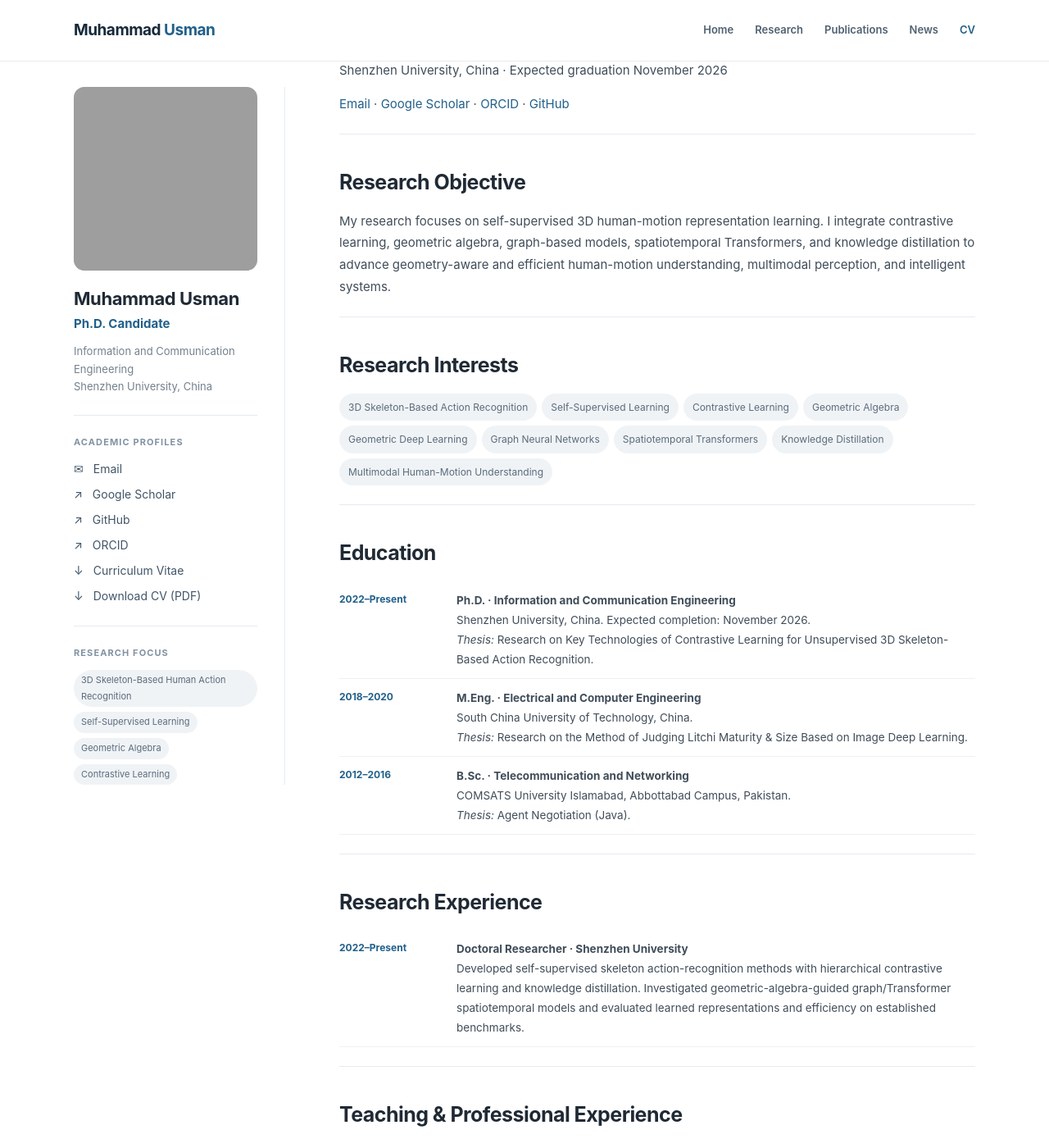
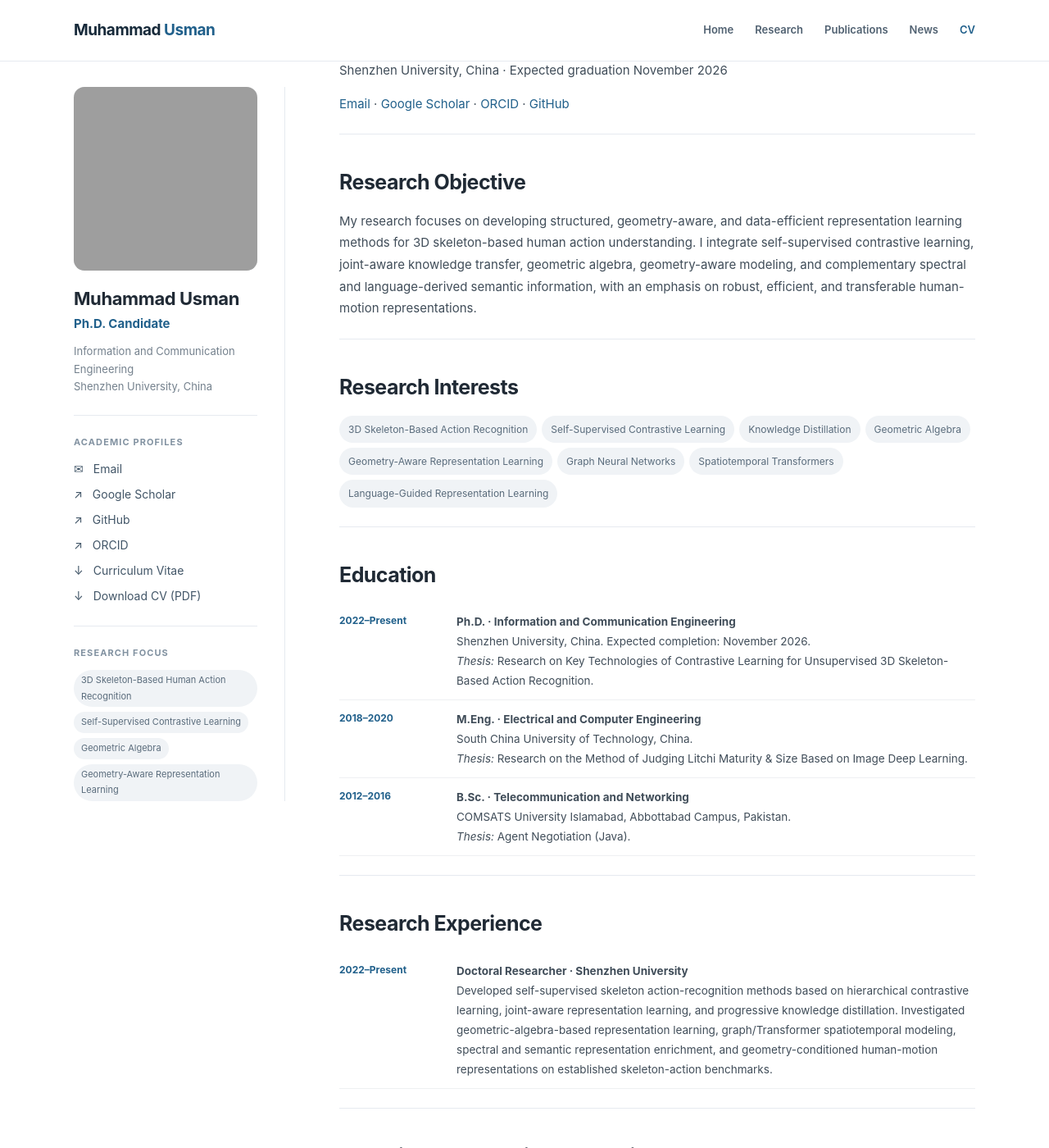
Before and after one commit to usmanszu/usmanszu.github.io, a Jekyll site: the page cv/index.html, which Jekyll copies as it is, in a window 1280 px wide and 1400 px high, scrolled down 421 px. Shown: the whole window at 82% size. Built offline with Jekyll 4.4.1, drawn with Linux system fonts in a browser that asks for light colours; some of the changed text lies outside the part shown; grey boxes are pictures that could not be loaded.

Commit message:
Align cv/index.html with PhD research progression

```diff
--- a/cv/index.html
+++ b/cv/index.html
@@ -35,20 +35,20 @@
       </div>
       <div class="separator"></div>
       <h3>Research Focus</h3>
-      <div class="tags"><span>3D Skeleton-Based Human Action Recognition</span><span>Self-Supervised Learning</span><span>Geometric Algebra</span><span>Contrastive Learning</span></div>
+      <div class="tags"><span>3D Skeleton-Based Human Action Recognition</span><span>Self-Supervised Contrastive Learning</span><span>Geometric Algebra</span><span>Geometry-Aware Representation Learning</span></div>
     </aside>
 
     <main id="content" class="detail-page"><div class="eyebrow">MUHAMMAD USMAN · SHENZHEN UNIVERSITY</div><h1>Curriculum Vitae</h1><p class="headline">Academic background, research experience, publications, skills, and honors.</p><div class="actions"><a class="primary" href="/Muhammad_Usman_CV.pdf" download>Download CV (PDF) ↓</a><a class="secondary" href="/publications/">Full publications →</a></div>
 <section><h2>Profile</h2><p><strong>Muhammad Usman</strong><br>Ph.D. Candidate in Information and Communication Engineering<br>Shenzhen University, China · Expected graduation November 2026</p><p><a href="mailto:usmanmuhammad2022@email.szu.edu.cn">Email</a> · <a href="https://scholar.google.com/citations?user=tYJWV8UAAAAJ&amp;hl=en">Google Scholar</a> · <a href="https://orcid.org/0009-0008-9332-9724">ORCID</a> · <a href="https://github.com/usmanszu">GitHub</a></p></section>
-<section><h2>Research Objective</h2><p>My research focuses on self-supervised 3D human-motion representation learning. I integrate contrastive learning, geometric algebra, graph-based models, spatiotemporal Transformers, and knowledge distillation to advance geometry-aware and efficient human-motion understanding, multimodal perception, and intelligent systems.</p></section>
-<section><h2>Research Interests</h2><div class="tags prominent"><span>3D Skeleton-Based Action Recognition</span><span>Self-Supervised Learning</span><span>Contrastive Learning</span><span>Geometric Algebra</span><span>Geometric Deep Learning</span><span>Graph Neural Networks</span><span>Spatiotemporal Transformers</span><span>Knowledge Distillation</span><span>Multimodal Human-Motion Understanding</span></div></section>
+<section><h2>Research Objective</h2><p>My research focuses on developing structured, geometry-aware, and data-efficient representation learning methods for 3D skeleton-based human action understanding. I integrate self-supervised contrastive learning, joint-aware knowledge transfer, geometric algebra, geometry-aware modeling, and complementary spectral and language-derived semantic information, with an emphasis on robust, efficient, and transferable human-motion representations.</p></section>
+<section><h2>Research Interests</h2><div class="tags prominent"><span>3D Skeleton-Based Action Recognition</span><span>Self-Supervised Contrastive Learning</span><span>Knowledge Distillation</span><span>Geometric Algebra</span><span>Geometry-Aware Representation Learning</span><span>Graph Neural Networks</span><span>Spatiotemporal Transformers</span><span>Language-Guided Representation Learning</span></div></section>
 <section><h2>Education</h2><div class="education"><div><span>2022–Present</span><p><strong>Ph.D. · Information and Communication Engineering</strong><br>Shenzhen University, China. Expected completion: November 2026.<br><em>Thesis:</em> Research on Key Technologies of Contrastive Learning for Unsupervised 3D Skeleton-Based Action Recognition.</p></div><div><span>2018–2020</span><p><strong>M.Eng. · Electrical and Computer Engineering</strong><br>South China University of Technology, China.<br><em>Thesis:</em> Research on the Method of Judging Litchi Maturity &amp; Size Based on Image Deep Learning.</p></div><div><span>2012–2016</span><p><strong>B.Sc. · Telecommunication and Networking</strong><br>COMSATS University Islamabad, Abbottabad Campus, Pakistan.<br><em>Thesis:</em> Agent Negotiation (Java).</p></div></div></section>
-<section><h2>Research Experience</h2><div class="education"><div><span>2022–Present</span><p><strong>Doctoral Researcher · Shenzhen University</strong><br>Developed self-supervised skeleton action-recognition methods with hierarchical contrastive learning and knowledge distillation. Investigated geometric-algebra-guided graph/Transformer spatiotemporal models and evaluated learned representations and efficiency on established benchmarks.</p></div></div></section>
+<section><h2>Research Experience</h2><div class="education"><div><span>2022–Present</span><p><strong>Doctoral Researcher · Shenzhen University</strong><br>Developed self-supervised skeleton action-recognition methods based on hierarchical contrastive learning, joint-aware representation learning, and progressive knowledge distillation. Investigated geometric-algebra-based representation learning, graph/Transformer spatiotemporal modeling, spectral and semantic representation enrichment, and geometry-conditioned human-motion representations on established skeleton-action benchmarks.</p></div></div></section>
 <section><h2>Teaching &amp; Professional Experience</h2><div class="education"><div><span>2017–2018</span><p><strong>Lecturer</strong><br>Northern University, Nowshera, Pakistan.</p></div><div><span>2016–2017</span><p><strong>Intern</strong><br>Pakistan Telecommunication Company Limited (PTCL), Pakistan.</p></div></div></section>
 <section><h2>Research Publications</h2><p>Four peer-reviewed journal articles, two manuscripts under review, and one conference proceeding are listed in the <a href="/publications/">complete publications page</a>, with publication status clearly indicated.</p></section>
-<section><h2>Technical Skills</h2><p><strong>Programming &amp; tools:</strong> Python, C++, MATLAB, Java; PyTorch, Linux, GPU-based training, LaTeX.</p><p><strong>Machine learning:</strong> Self-supervised and contrastive learning, knowledge distillation, representation learning, experimental design, model evaluation.</p><p><strong>Computer vision:</strong> 3D skeleton-based human action recognition, human-motion analysis, spatiotemporal feature learning, intelligent visual perception.</p><p><strong>Geometric &amp; graph AI:</strong> Geometric algebra, geometric deep learning, graph neural networks, graph convolutional networks, graph/Spatiotemporal Transformers.</p><p><strong>Languages:</strong> English (fluent); Mandarin Chinese (intermediate).</p></section>
+<section><h2>Technical Skills</h2><p><strong>Programming &amp; tools:</strong> Python, C++, MATLAB, Java; PyTorch, Linux, GPU-based training, LaTeX.</p><p><strong>Machine learning:</strong> Self-supervised and contrastive learning, knowledge distillation, representation learning, experimental design, model evaluation.</p><p><strong>Computer vision:</strong> 3D skeleton-based human action recognition, human-motion analysis, spatiotemporal feature learning, intelligent visual perception.</p><p><strong>Geometric and graph learning:</strong> Geometric algebra, geometry-aware representation learning, graph neural networks, graph convolutional networks, and spatiotemporal Transformers.</p><p><strong>Languages:</strong> English (fluent); Mandarin Chinese (intermediate).</p></section>
 <section><h2>Honors &amp; Awards</h2><div class="timeline"><div><time>2025</time><p>Shenzhen University Outstanding Innovative Talent Scholarship (Second Prize, RMB 17,000).</p></div><div><time>2024</time><p>Guangdong Government Scholarship (RMB 30,000).</p></div><div><time>2022</time><p>Guangdong Government Outstanding International Student Scholarship and Shenzhen University Scholarship (four-year Ph.D. support).</p></div><div><time>2018</time><p>Chinese Government Scholarship, Silk Road Program, for master's study.</p></div></div></section>
-<section><h2>Academic References</h2><p><strong>Prof. Wenming Cao</strong> · Professor and Ph.D. Supervisor<br>College of Electronics and Information Engineering, Shenzhen University<br><a href="mailto:wmcao@szu.edu.cn">wmcao@szu.edu.cn</a></p><p><strong>Dr. Jiayi Chen</strong> · Lecturer<br>College of Electronics and Information Engineering, Shenzhen University<br><a href="mailto:chenjiayi@szu.edu.cn">chenjiayi@szu.edu.cn</a></p></section></main>
+<section><h2>Academic References</h2><p><strong>Prof. Wenming Cao</strong> · Professor and Ph.D. Supervisor<br>College of Electronics and Information Engineering, Shenzhen University<br><a href="mailto:wmcao@szu.edu.cn">wmcao@szu.edu.cn</a></p></section></main>
   </div>
   <footer><div class="shell">© 2026 Muhammad Usman <span>·</span> Shenzhen University <span>·</span> <a href="https://github.com/usmanszu">GitHub</a></div></footer>
 </body>
```
